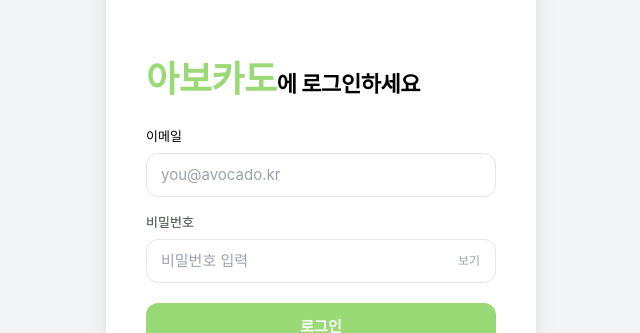
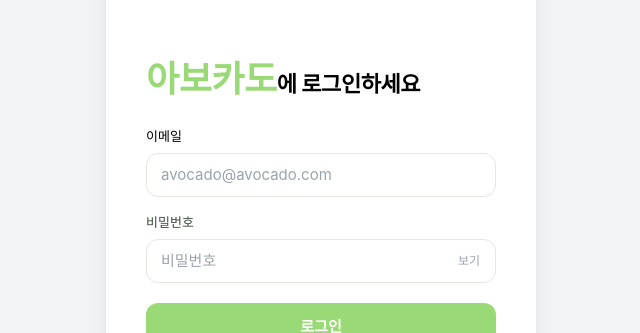
Before and after one commit to kb-avocado/avocado-frontend, a Vue app: page /login in a window 1280 px wide. Shown: the part 152-485 px from the top of the page, without its empty margins (319-959 px from the left). Built offline with nearby package versions, Linux system fonts and the light colour scheme; no server answers.

Commit message:
[AVCD-250] fix: 계좌 연결 안내 문구 수정 및 버튼 화살표 제거

```diff
--- a/src/views/SplashView.vue
+++ b/src/views/SplashView.vue
@@ -13,7 +13,7 @@
             <span class="text-4xl font-bold text-avocado-600">가</span
             ><span class="text-base font-normal text-avocado-600">치있는 </span>
             <span class="text-4xl font-bold text-avocado-600">도</span
-            ><span class="text-base font-normal text-avocado-600">전</span>
+            ><span class="text-base font-normal text-avocado-600">약</span>
           </p>
           <p
             v-else
--- a/src/views/auth/common/LoginView.vue
+++ b/src/views/auth/common/LoginView.vue
@@ -85,7 +85,7 @@ async function handleSubmit() {
             inputmode="email"
             autocomplete="email"
             required
-            placeholder="you@avocado.kr"
+            placeholder="avocado@avocado.com"
             class="w-full rounded-xl border bg-[var(--color-surface)] px-3.5 py-2.5 text-[15px] text-[var(--color-avocado-900)] outline-none transition placeholder:text-[var(--color-text-secondary)] focus:bg-[var(--color-surface)] focus:ring-4"
             :class="
               fieldErrors.email
@@ -113,7 +113,7 @@ async function handleSubmit() {
               :type="showPassword ? 'text' : 'password'"
               autocomplete="current-password"
               required
-              placeholder="비밀번호 입력"
+              placeholder="비밀번호"
               class="w-full rounded-xl border bg-[var(--color-surface)] py-2.5 pl-3.5 pr-16 text-[15px] text-[var(--color-avocado-900)] outline-none transition placeholder:text-[var(--color-text-secondary)] focus:bg-[var(--color-surface)] focus:ring-4"
               :class="
                 fieldErrors.password
--- a/src/views/auth/common/SignupProfileView.vue
+++ b/src/views/auth/common/SignupProfileView.vue
@@ -138,7 +138,7 @@ let latestEmailCheckId = 0
 
 const submitButtonLabel = computed(() => {
   if (signupStore.type === 'CHILD') {
-    return '회원가입'
+    return '부모 연결하러 가기'
   }
 
   if (signupStore.type === 'PARENT') {
@@ -383,7 +383,7 @@ async function handleSubmit() {
                 type="email"
                 inputmode="email"
                 autocomplete="email"
-                placeholder="abc1234@naver.com"
+                placeholder="이메일을 입력해주세요"
                 class="input-field pr-10"
                 :class="{
                   'input-field--error': fieldErrors.email
@@ -485,6 +485,7 @@ async function handleSubmit() {
           <p v-if="fieldErrors.password" id="password-error" class="field-error">
             {{ fieldErrors.password }}
           </p>
+          <p v-else class="field-hint">* 영문과 숫자를 포함해 8자 이상으로 입력해주세요.</p>
         </div>
 
         <!-- 비밀번호 확인 -->
--- a/src/views/auth/parent/AccountConnectionView.vue
+++ b/src/views/auth/parent/AccountConnectionView.vue
@@ -101,7 +101,7 @@ async function pasteAccountNumber() {
           계좌를 연결해 주세요
         </h2>
         <p class="text-sm leading-relaxed" style="color: var(--color-text-secondary)">
-          아이의 용돈 지급과 지출 관리를 위해 KB국민은행 계좌가 필요해요.
+          지출 관리를 위해 KB 계좌 등록을 해주세요.
         </p>
       </div>
 
@@ -240,7 +240,7 @@ async function pasteAccountNumber() {
             v-if="loading"
             class="mr-2 inline-block h-4 w-4 animate-spin rounded-full border-2 border-white/30 border-t-white"
           />
-          {{ loading ? '연결 중...' : '연결하기 →' }}
+          {{ loading ? '연결 중...' : '연결하기' }}
         </BaseButton>
       </form>
     </div>
```
